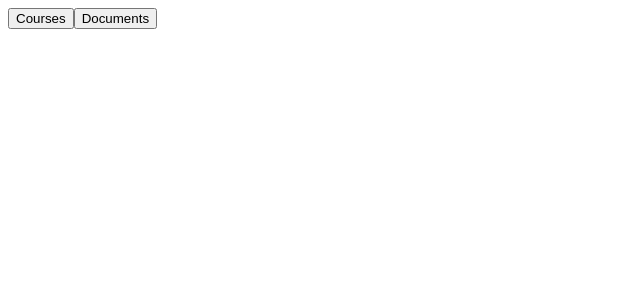
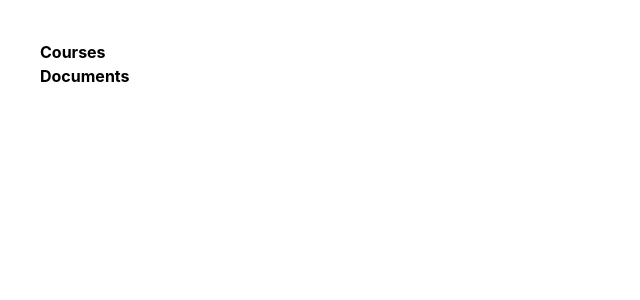
Before and after one commit to basmacm/UniversityEyeProject, a Next.js app: page /student in a window 1280 px wide. Shown: the top 300 px of the page, without its empty margins (0-640 px from the left). Built offline with nearby package versions, Linux system fonts and the light colour scheme.

Commit message:
add styling

```diff
--- a/package.json
+++ b/package.json
@@ -18,6 +18,9 @@
   "devDependencies": {
     "@types/node": "18.11.9",
     "@types/react": "18.0.25",
+    "autoprefixer": "^10.4.13",
+    "postcss": "^8.4.18",
+    "tailwindcss": "^3.2.2",
     "typescript": "4.8.4"
   }
 }
--- /dev/null
+++ b/pages/_app.js
@@ -0,0 +1,7 @@
+import "../styles/globals.css";
+
+function MyApp({ Component, pageProps }) {
+  return <Component {...pageProps} />;
+}
+
+export default MyApp;
--- a/pages/student/courses/index.js
+++ b/pages/student/courses/index.js
@@ -1,4 +1,5 @@
 import React, { useEffect, useState } from "react";
+
 import {
   MDBBadge,
   MDBBtn,
@@ -17,7 +18,7 @@ const queryData = async (query) => {
   return responseJson.dataArray;
 };
 
-const Student = (req, res) => {
+const coursedata = (req, res) => {
   const router = useRouter();
 
   const { studentID } = router.query;
@@ -39,27 +40,41 @@ const Student = (req, res) => {
   console.log(classes);
 
   return (
-    <MDBTable align="middle">
-      <MDBTableHead>
+    <div>
+      <table className="table-auto ">
+        <thead className="font-bold">
           <tr>
-          <th scope="col">Course Name</th>
-          <th scope="col">Professor</th>
-          <th scope="col">Grade</th>
+            <th className="border  border-emerald-500 px-4 py-2 text-emerald-600">
+              Course Name
+            </th>
+            <th className="border  border-emerald-500 px-4 py-2 text-emerald-600">
+              Professor
+            </th>
+            <th className="border  border-emerald-500 px-4 py-2 text-emerald-600">
+              Grade
+            </th>
           </tr>
-      </MDBTableHead>
-      <MDBTableBody>
+        </thead>
+        <tbody>
           {classes.map((classM) => {
             return (
               <tr key={classM.id}>
-              <th scope="row">{classM.course_name}</th>
-              <td>{classM.professor}</td>
-              <td>{classM.grade}</td>
+                <td className="border border-emerald-500 px-4 py-2 text-emerald-600 font-medium">
+                  {classM.course_name}
+                </td>
+                <td className="border border-emerald-500 px-4 py-2 text-emerald-600 font-medium">
+                  {classM.professor}
+                </td>
+                <td className="border border-emerald-500 px-4 py-2 text-emerald-600 font-medium">
+                  {classM.grade}
+                </td>
               </tr>
             );
           })}
-      </MDBTableBody>
-    </MDBTable>
+        </tbody>
+      </table>
+    </div>
   );
 };
 
-export default Student;
+export default coursedata;
--- a/pages/student/index.js
+++ b/pages/student/index.js
@@ -1,4 +1,5 @@
 import React, { useEffect, useState } from "react";
+
 import {
   MDBBadge,
   MDBBtn,
@@ -14,7 +15,8 @@ const Student = (req, res) => {
   const { studentID } = router.query;
 
   return (
-    <div style={{ alignItems: "center", justifyContent: "center", flex: 1 }}>
+    <div className="flex flex-col p-10  justify-center">
+      <div className="basis-1/2  font-bold">
         <input
           type={"submit"}
           value={"Courses"}
@@ -25,7 +27,10 @@ const Student = (req, res) => {
             })
           }
         />
+      </div>
+      <div className="basis-1/2 font-bold">
         <input type={"submit"} value={"Documents"} />
+      </div>
     </div>
   );
 };
--- /dev/null
+++ b/postcss.config.js
@@ -0,0 +1,6 @@
+module.exports = {
+  plugins: {
+    tailwindcss: {},
+    autoprefixer: {},
+  },
+}
--- a/styles/globals.css
+++ b/styles/globals.css
@@ -24,3 +24,7 @@ a {
     background: black;
   }
 }
+
+@tailwind base;
+@tailwind components;
+@tailwind utilities;
--- /dev/null
+++ b/tailwind.config.js
@@ -0,0 +1,14 @@
+/** @type {import('tailwindcss').Config} */
+module.exports = {
+  content: [
+    "./app/**/*.{js,ts,jsx,tsx}",
+    "./pages/**/*.{js,ts,jsx,tsx}",
+    "./pages/student/**/*.{js,ts,jsx,tsx}",
+    "./pages/*.{js,ts,jsx,tsx}",
+    "./components/**/*.{js,ts,jsx,tsx}",
+  ],
+  theme: {
+    extend: {},
+  },
+  plugins: [],
+};
```
Also changed, not shown: 1 other file (tests, documents, lock files or other folders). Lines whose indentation alone changed are shown as unchanged.
